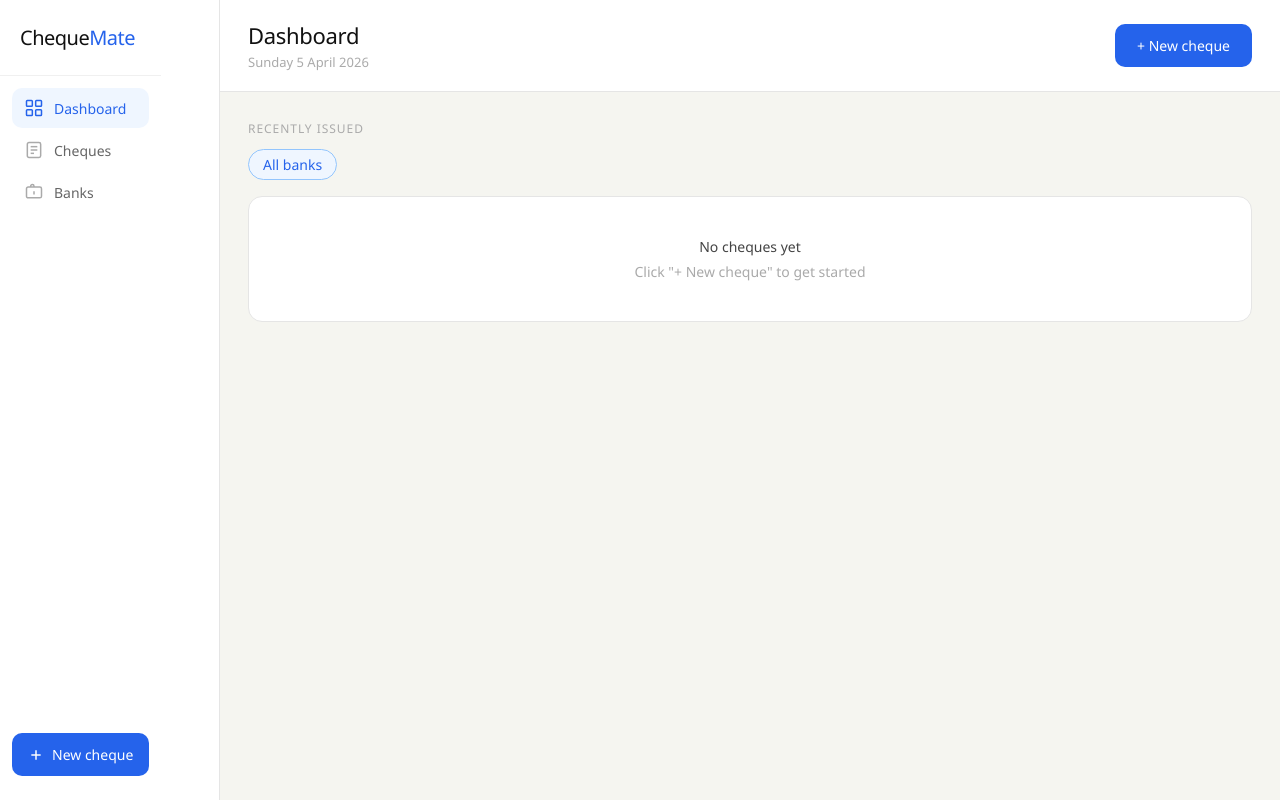
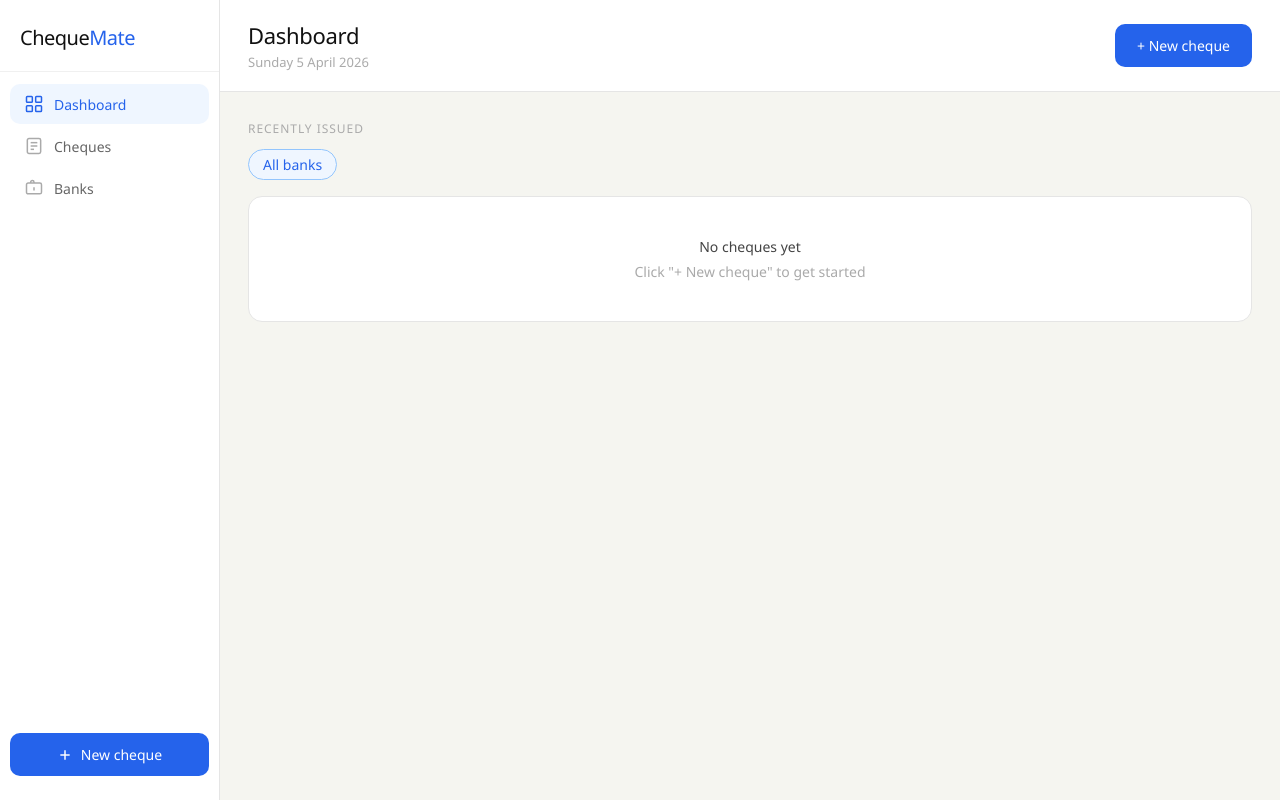
Before and after one commit to MhmdFais/cheque-mate, a React (Vite) app: page / in a window 1280 px wide. Built offline with nearby package versions, Linux system fonts and the light colour scheme.

Commit message:
fix: style: nav bar style fixed

```diff
--- a/src/App.jsx
+++ b/src/App.jsx
@@ -119,8 +119,8 @@ function App() {
     }
   };
 
-  const SidebarContent = () => (
-    <div style={styles.sidebarInner}>
+  const SidebarContent = ({ width }) => (
+    <div style={{ ...styles.sidebarInner, width: `${width}px` }}>
       <div style={styles.sidebarLogo}>
         Cheque<span style={{ color: "#2563eb" }}>Mate</span>
       </div>
@@ -151,6 +151,7 @@ function App() {
         })}
       </nav>
 
+      <div style={styles.sidebarBottom}>
         <button
           style={styles.newChequeBtn}
           onClick={() => {
@@ -172,17 +173,31 @@ function App() {
           New cheque
         </button>
       </div>
+    </div>
   );
 
   return (
+    <>
+      {/* Inject media query styles */}
+      <style>{`
+        @media (min-width: 768px) {
+          .cm-sidebar { display: flex !important; }
+          .cm-mobile-topbar { display: none !important; }
+          .cm-main { padding-top: 0 !important; }
+        }
+        @media (max-width: 767px) {
+          .cm-sidebar { display: none !important; }
+        }
+      `}</style>
+
       <div style={styles.root}>
         {/* Desktop sidebar */}
-      <aside style={styles.sidebar}>
-        <SidebarContent />
-      </aside>
+        <div className="cm-sidebar" style={styles.sidebar}>
+          <SidebarContent width={SIDEBAR_WIDTH} />
+        </div>
 
         {/* Mobile top bar */}
-      <div style={styles.mobileTopbar} className="cm-mobile-topbar">
+        <div className="cm-mobile-topbar" style={styles.mobileTopbar}>
           <button style={styles.hamburger} onClick={() => setDrawerOpen(true)}>
             <div style={styles.hamburgerLine} />
             <div style={styles.hamburgerLine} />
@@ -209,7 +224,7 @@ function App() {
           </button>
         </div>
 
-      {/* Mobile drawer overlay */}
+        {/* Mobile overlay */}
         {drawerOpen && (
           <div style={styles.overlay} onClick={() => setDrawerOpen(false)} />
         )}
@@ -223,12 +238,15 @@ function App() {
               : `translateX(-${SIDEBAR_WIDTH}px)`,
           }}
         >
-        <SidebarContent />
+          <SidebarContent width={SIDEBAR_WIDTH} />
         </div>
 
-      {/* Main content */}
-      <main style={styles.main}>{renderScreen()}</main>
+        {/* Main */}
+        <main className="cm-main" style={styles.main}>
+          {renderScreen()}
+        </main>
       </div>
+    </>
   );
 }
 
@@ -239,6 +257,8 @@ const styles = {
     background: "#f5f5f0",
     overflow: "hidden",
   },
+
+  // Sidebar
   sidebar: {
     width: `${SIDEBAR_WIDTH}px`,
     flexShrink: 0,
@@ -246,35 +266,39 @@ const styles = {
     borderRight: "0.5px solid #e5e5e5",
     height: "100dvh",
     overflowY: "auto",
-    display: "none",
+    display: "none", // overridden by media query
   },
+
   sidebarInner: {
     display: "flex",
     flexDirection: "column",
-    padding: "24px 0",
     height: "100%",
+    overflow: "hidden",
   },
+
   sidebarLogo: {
     fontSize: "20px",
     fontWeight: "500",
     letterSpacing: "-0.5px",
     color: "#111",
-    padding: "0 20px 24px",
+    padding: "24px 20px 20px",
     borderBottom: "0.5px solid #f0f0f0",
-    marginBottom: "12px",
+    flexShrink: 0,
   },
+
   sidebarNav: {
     display: "flex",
     flexDirection: "column",
     gap: "2px",
     flex: 1,
-    padding: "0 12px",
+    padding: "12px 10px 0",
   },
+
   sidebarItem: {
     display: "flex",
     alignItems: "center",
     gap: "10px",
-    padding: "10px 12px",
+    padding: "10px 14px",
     borderRadius: "10px",
     border: "none",
     background: "none",
@@ -282,18 +306,29 @@ const styles = {
     width: "100%",
     textAlign: "left",
     boxSizing: "border-box",
+    flexShrink: 0,
   },
+
   sidebarItemActive: {
     background: "#eff6ff",
   },
+
   sidebarLabel: {
     fontSize: "14px",
     color: "#666",
+    whiteSpace: "nowrap",
   },
+
   sidebarLabelActive: {
     color: "#2563eb",
     fontWeight: "500",
   },
+
+  sidebarBottom: {
+    padding: "12px 10px 24px",
+    flexShrink: 0,
+  },
+
   newChequeBtn: {
     display: "flex",
     alignItems: "center",
@@ -303,14 +338,15 @@ const styles = {
     color: "#fff",
     border: "none",
     borderRadius: "10px",
-    padding: "12px 16px",
+    padding: "12px",
     fontSize: "14px",
     fontWeight: "500",
     cursor: "pointer",
-    margin: "16px 12px 0",
-    width: "calc(100% - 24px)",
+    width: "100%",
     boxSizing: "border-box",
   },
+
+  // Mobile topbar
   mobileTopbar: {
     display: "flex",
     alignItems: "center",
@@ -325,12 +361,14 @@ const styles = {
     right: 0,
     zIndex: 200,
   },
+
   mobileLogoText: {
     fontSize: "18px",
     fontWeight: "500",
     letterSpacing: "-0.5px",
     color: "#111",
   },
+
   hamburger: {
     background: "none",
     border: "none",
@@ -340,12 +378,14 @@ const styles = {
     gap: "4px",
     padding: "4px",
   },
+
   hamburgerLine: {
     width: "20px",
     height: "2px",
     background: "#444",
     borderRadius: "2px",
   },
+
   mobileAddBtn: {
     width: "34px",
     height: "34px",
@@ -357,12 +397,14 @@ const styles = {
     justifyContent: "center",
     cursor: "pointer",
   },
+
   overlay: {
     position: "fixed",
     inset: 0,
     background: "rgba(0,0,0,0.3)",
     zIndex: 300,
   },
+
   drawer: {
     position: "fixed",
     top: 0,
@@ -375,6 +417,7 @@ const styles = {
     transition: "transform 0.25s ease",
     overflowY: "auto",
   },
+
   main: {
     flex: 1,
     overflowY: "auto",
```
Lines whose indentation alone changed are shown as unchanged.
